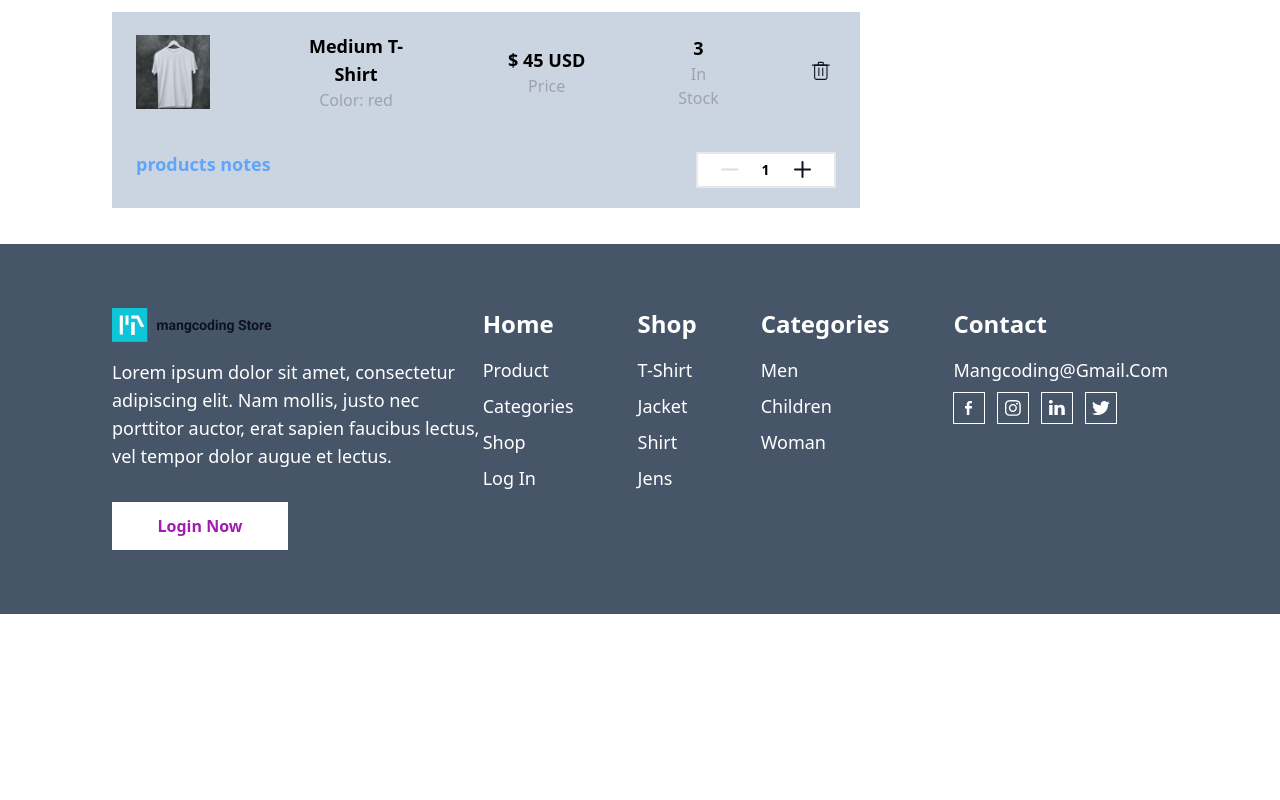
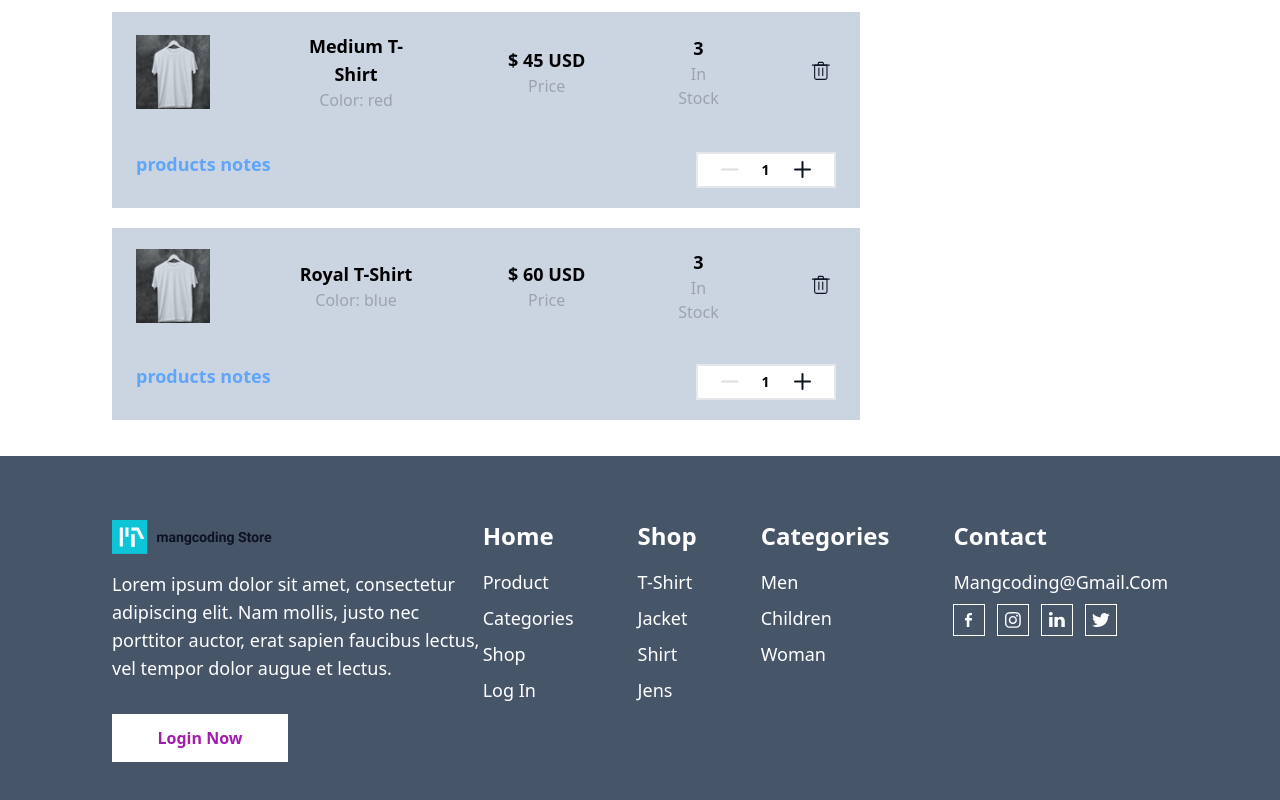
Before and after one commit to HoangLiarPhuongLe/react-training, a React (Vite) app in the folder practice-one/: page /cart in a window 1280 px wide. Shown: the part 902-1702 px from the top of the page. Before the commit the page ends 1516 px from the top, so only its background shows below. Built offline with nearby package versions, Linux system fonts and the light colour scheme; data requests are answered from the project's data file.

Commit message:
feat(practice-one): run build

```diff
--- a/practice-one/server/db.json
+++ b/practice-one/server/db.json
@@ -128,6 +128,15 @@
       "quantity": 1,
       "stock": 3,
       "id": 3
+    },
+    {
+      "productId": 5,
+      "name": "Royal T-shirt",
+      "price": 60,
+      "color": "blue",
+      "quantity": 1,
+      "stock": 3,
+      "id": 4
     }
   ]
 }
--- a/practice-one/src/App.tsx
+++ b/practice-one/src/App.tsx
@@ -11,7 +11,7 @@ import { TCartItem } from './types'
 function App() {
   const [searchvalue, setSearchValue] = useState('')
   const [cartlength, setCartLength] = useState(0)
-  const [reload, setReload] = useState(false)
+
 
   useEffect(() => {
     const getCartLength = async () => {
--- a/practice-one/src/pages/Cart/cart.tsx
+++ b/practice-one/src/pages/Cart/cart.tsx
@@ -21,7 +21,7 @@ const CartPage = ({
   const getTotalPrice = () => {
     let totalPrice = 0
 
-    cartItems.forEach((item) => {
+    cartItems.forEach((item: any) => {
       totalPrice += item.price * item.quantity
     })
     setTotalPrice(totalPrice)
@@ -83,7 +83,6 @@ const CartPage = ({
           <CartListItem
             list={cartItems}
             setReload={setReload}
-            setCartItems={setCartItems}
           />
           <Checkout totalPrice={totalPrice} totalQuantity={totalQuantity} />
         </div>
--- a/practice-one/src/pages/Cart/components/CartProduct/CartProductItem.tsx
+++ b/practice-one/src/pages/Cart/components/CartProduct/CartProductItem.tsx
@@ -12,7 +12,7 @@ const CartItem = ({
   onIncre,
   onDecre,
 }: {
-  cartitem: TCartItem
+  cartitem: TCartItem | any
   setReload: Dispatch<SetStateAction<boolean>>
   onIncre: () => void
   onDecre: () => void
--- a/practice-one/src/pages/Cart/components/CartProduct/index.tsx
+++ b/practice-one/src/pages/Cart/components/CartProduct/index.tsx
@@ -7,12 +7,12 @@ import CartItem from './CartProductItem'
 const CartListItem = ({
   list,
   setReload,
-  setCartItems,
+
 }: {
   list: TCartItem[]
   setReload: Dispatch<SetStateAction<boolean>>
 
-  setCartItems: Dispatch<SetStateAction<TCartItem[]>>
+
 }) => {
   const updateQuantityByID = async (item: TCartItem) => {
     try {
```
